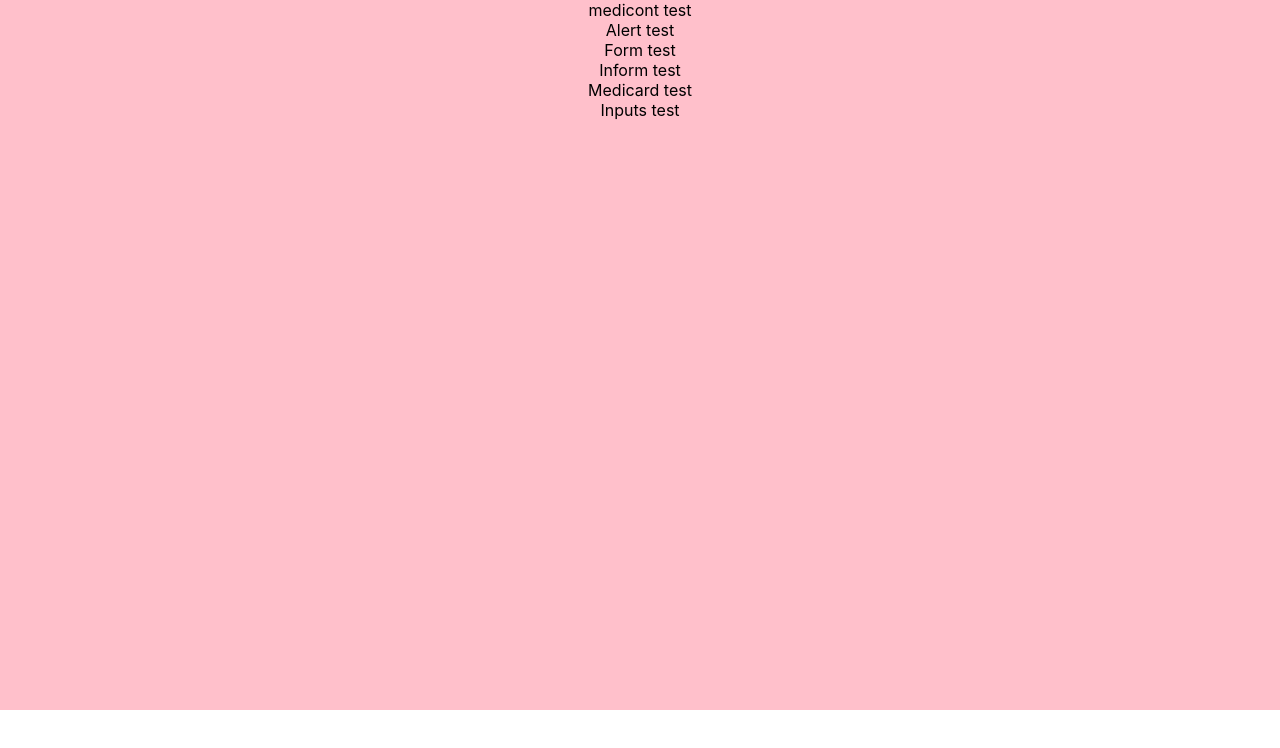
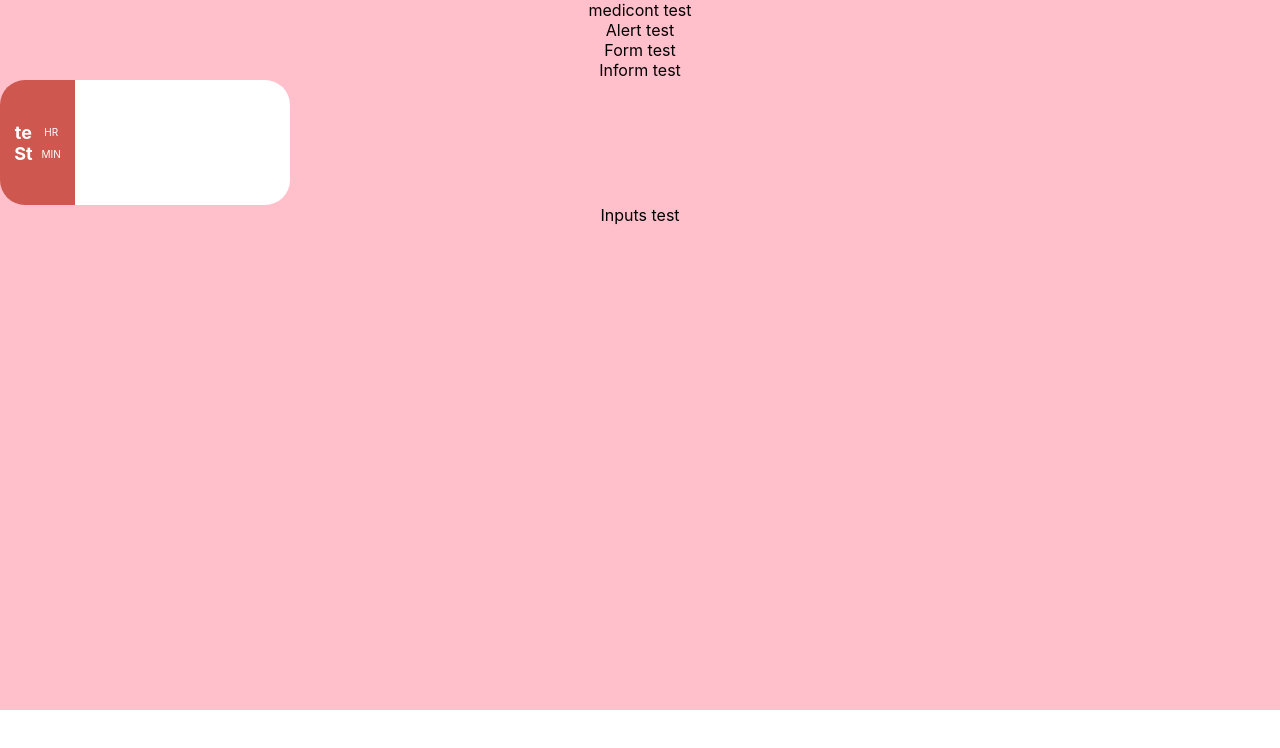
Before and after one commit to RinaHan/Tracking-List, a React (Create React App) app in the folder trackinglist/: page / in a window 1280 px wide. Shown: the top 748 px of the page. Built offline with nearby package versions, Linux system fonts and the light colour scheme.

Commit message:
working on Medicard

```diff
--- a/trackinglist/src/comps/Medicard/index.js
+++ b/trackinglist/src/comps/Medicard/index.js
@@ -1,16 +1,79 @@
-import React from 'react';
-import styled from 'styled-components';
+import React from "react";
+import styled from "styled-components";
 
-const Container = styled.div``;
+const Container = styled.div`
+  display: flex;
+`;
+const CardLeft = styled.div`
+  width: 75px;
+  height: 125px;
+  border-radius: 25px 0 0 25px;
+  background-color: #ce574f;
+`;
+const CardRight = styled.div`
+  width: 215px;
+  height: 125px;
+  border-radius: 0 25px 25px 0;
+  background-color: #fff;
+`;
+const Time = styled.div`
+  color: #fff;
+
+  display: flex;
+
+  width: 100%;
+  height: 100%;
+  align-items: center;
+  justify-content: center;
+
+`;
+
+const Bold = styled.div`
+ font-weight:700;
+ font-size:18px;
+
+`;
+const HourNum = styled.div`
+
+`;
+const MinNum = styled.div`
+
+`;
+
+const NormalFont = styled.div`
+font-size:10px;
+padding-left:9px;
+`;
+const HR = styled.div`
+padding-bottom:10px;
+
+`;
+
+const MIN= styled.div``;
+
+
 
 const Medicard = () => {
-    return<Container>
-        Medicard test
+  return (
+    <Container>
+      <CardLeft>
+        <Time>
+          <Bold>
+            <HourNum>te</HourNum>
+            <MinNum>St</MinNum>
+          </Bold>
+
+          <NormalFont>
+            <HR>HR</HR>
+            <MIN>MIN</MIN>
+          </NormalFont>
+        </Time>
+      </CardLeft>
+      <CardRight></CardRight>
     </Container>
-}
+  );
+};
 
-Medicard.defaultProps = {
-
-}
+Medicard.defaultProps = {};
 
 export default Medicard;
```
Also changed, not shown: 1 other file (tests, documents, lock files or other folders).
